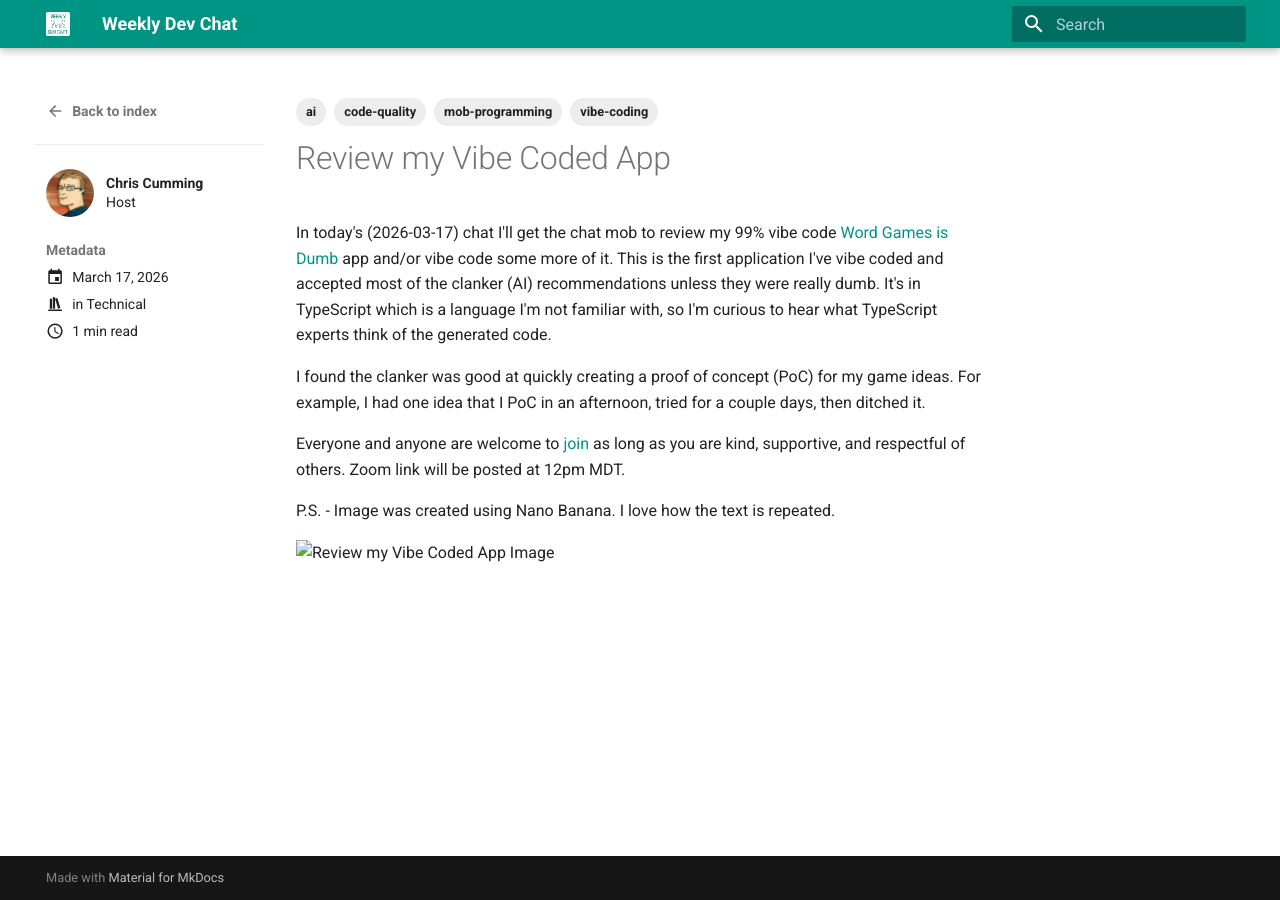
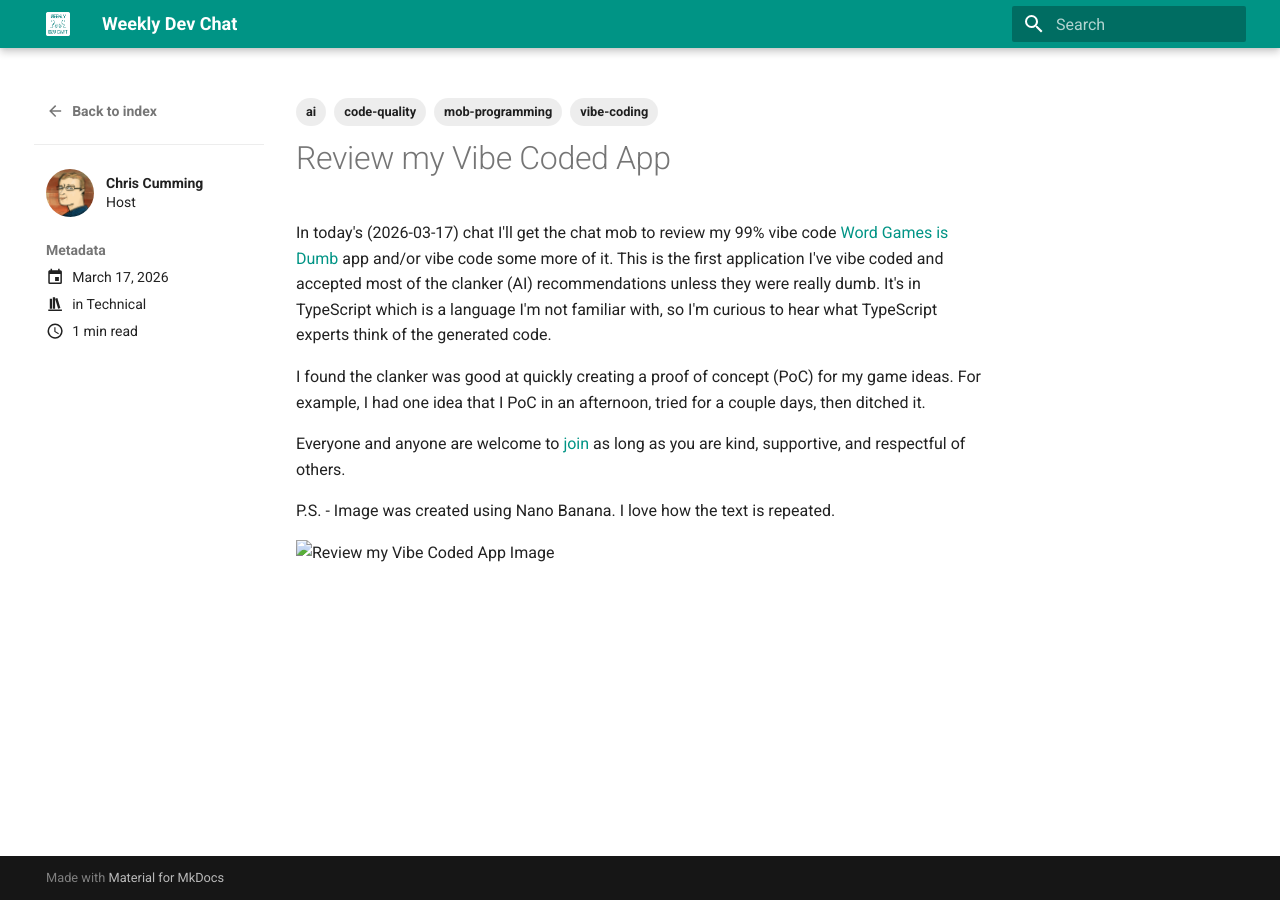
Before and after one commit to weeklydevchat/weeklydevchat.github.io, an MkDocs documentation site: the page built from docs/posts/2026/03/17/index.md, in a window 1280 px wide. Built offline with MkDocs 1.6.1 and Material for MkDocs 9.7.7, drawn with Linux system fonts in a browser that asks for light colours.

Commit message:
Remove Zoom link mention from "Review my Vibe Coded App" post

```diff
--- a/docs/posts/2026/03/17/index.md
+++ b/docs/posts/2026/03/17/index.md
@@ -16,7 +16,7 @@ In today's (2026-03-17) chat I'll get the chat mob to review my 99% vibe code [W
 
 I found the clanker was good at quickly creating a proof of concept (PoC) for my game ideas.  For example, I had one idea that I PoC in an afternoon, tried for a couple days, then ditched it.
 
-Everyone and anyone are welcome to [join](https://weeklydevchat.com/join/) as long as you are kind, supportive, and respectful of others. Zoom link will be posted at 12pm MDT.
+Everyone and anyone are welcome to [join](https://weeklydevchat.com/join/) as long as you are kind, supportive, and respectful of others.
 
 P.S. - Image was created using Nano Banana.  I love how the text is repeated.
 
```
